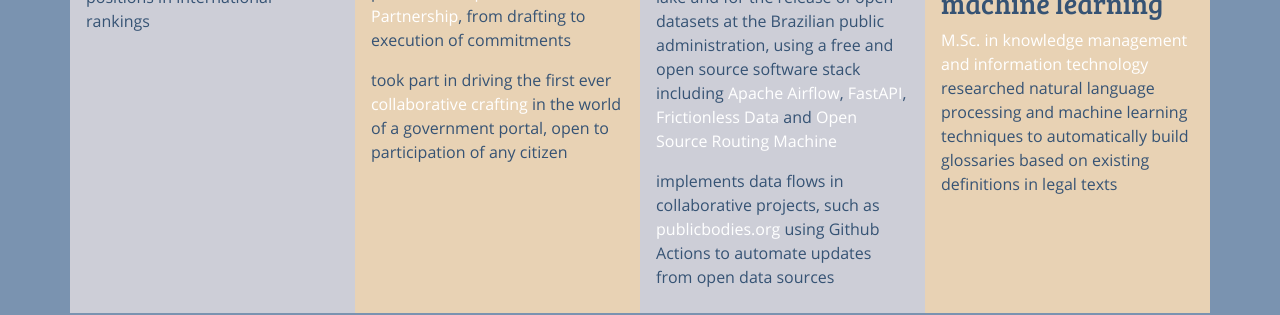
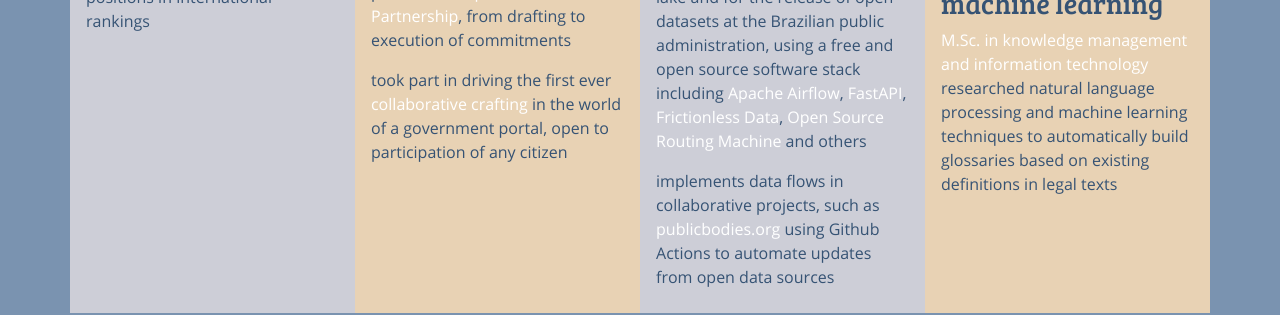
Before and after one commit to augusto-herrmann/augusto-herrmann.github.io, a Jekyll site: the page built from en/index.md, in a window 1280 px wide and 900 px high, scrolled down 550 px. Shown: the part 154-469 px from the top of the window. Built offline with Jekyll 4.4.1, drawn with Linux system fonts in a browser that asks for light colours; nearby versions of some CDN libraries.

Commit message:
Add osrm reference to missing languages

```diff
--- a/en/index.md
+++ b/en/index.md
@@ -40,8 +40,8 @@ themes:
     administration, using a free and open source software stack including
     [Apache Airflow](https://airflow.apache.org/),
     [FastAPI](https://fastapi.tiangolo.com/),
-    [Frictionless Data](https://frictionlessdata.io/) and
-    [Open Source Routing Machine](https://project-osrm.org/)
+    [Frictionless Data](https://frictionlessdata.io/),
+    [Open Source Routing Machine](https://project-osrm.org/) and others
 
     implements data flows in collaborative projects, such as
     [publicbodies.org](https://publicbodies.org) using Github Actions
```
Also changed, not shown: es/index.md (+2 -1 lines), pt/index.md (+2 -1 lines).
